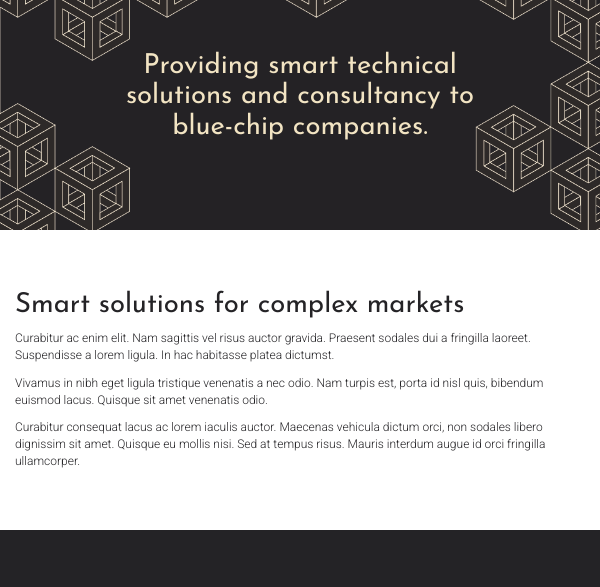
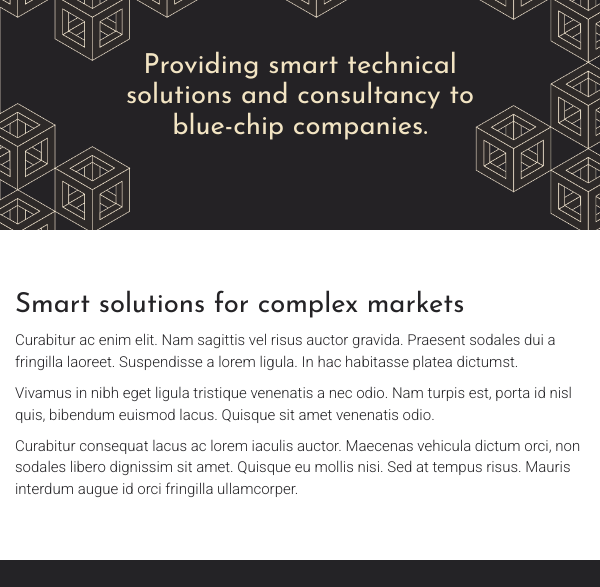
Before and after one commit to sirloreal/wccdWebsite, a plain HTML site: page index.html in a window 600 px wide. Shown: the part 70-657 px from the top of the page. Drawn offline with nearby package versions, Linux system fonts and the light colour scheme.

Commit message:
Fix to font sizing by changing base size at smaller res, altering p styling and making section 2 auto-size. Fixes #8

```diff
--- a/style.css
+++ b/style.css
@@ -21,7 +21,7 @@
 }
 @media (min-width: 623px) {
   html {
-    font-size: 8px;
+    font-size: 9px;
   }
 }
 
@@ -301,7 +301,7 @@
     font-size: 2.75rem;
   }
     p {
-    font-size: 1.2rem;
+    font-size: 1.5rem;
   }
   .col-xs-12-landscape { /** Pushes extra padding around heading to avoid branding overlap **/
     padding-left: 100px;
@@ -324,7 +324,7 @@
     background-position: 0px 50px;
   }
   #section2 {
-    height:300px;
+    height:auto;
     padding-bottom:50px;
   }
   #section3 {
```
